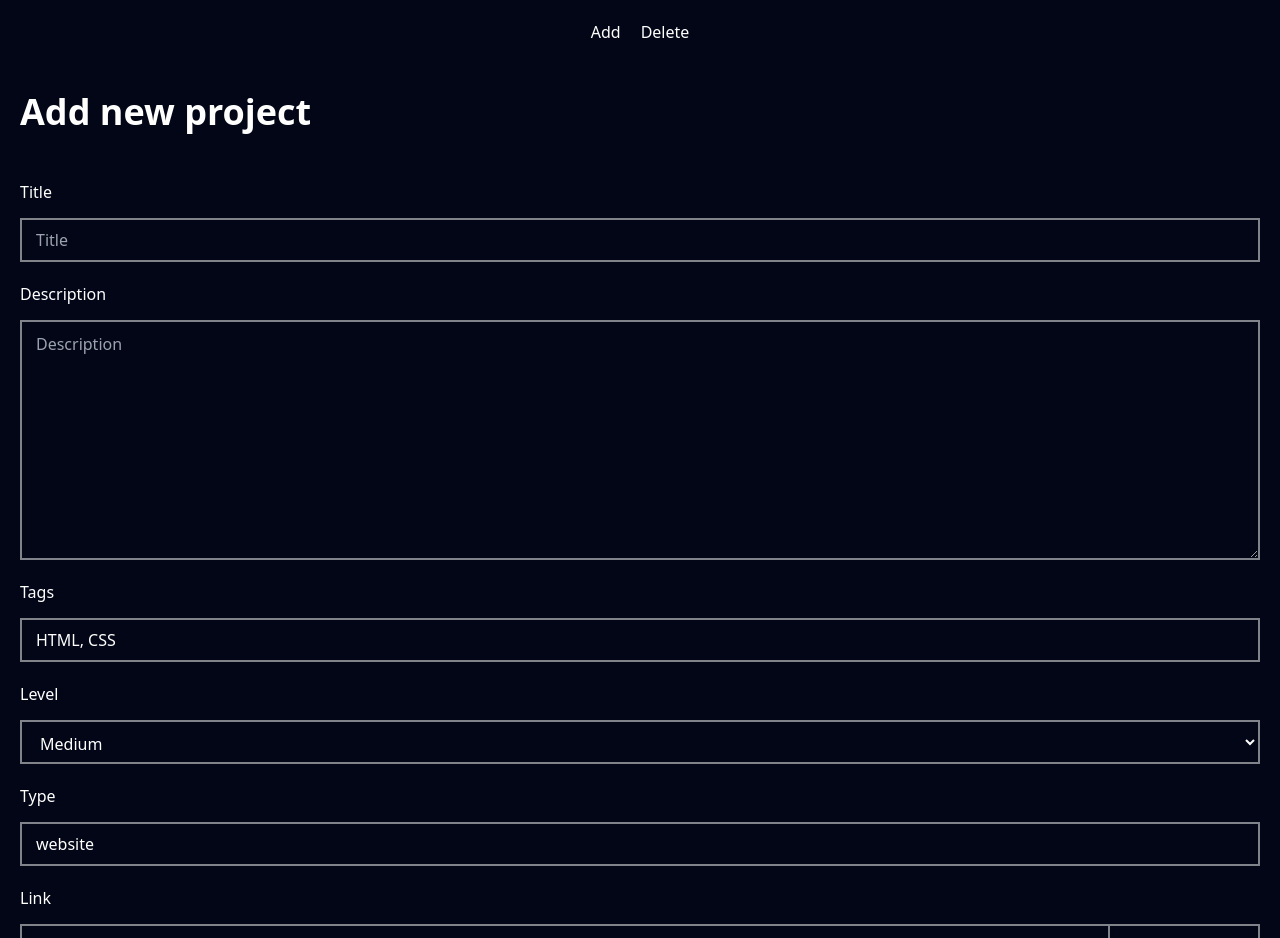
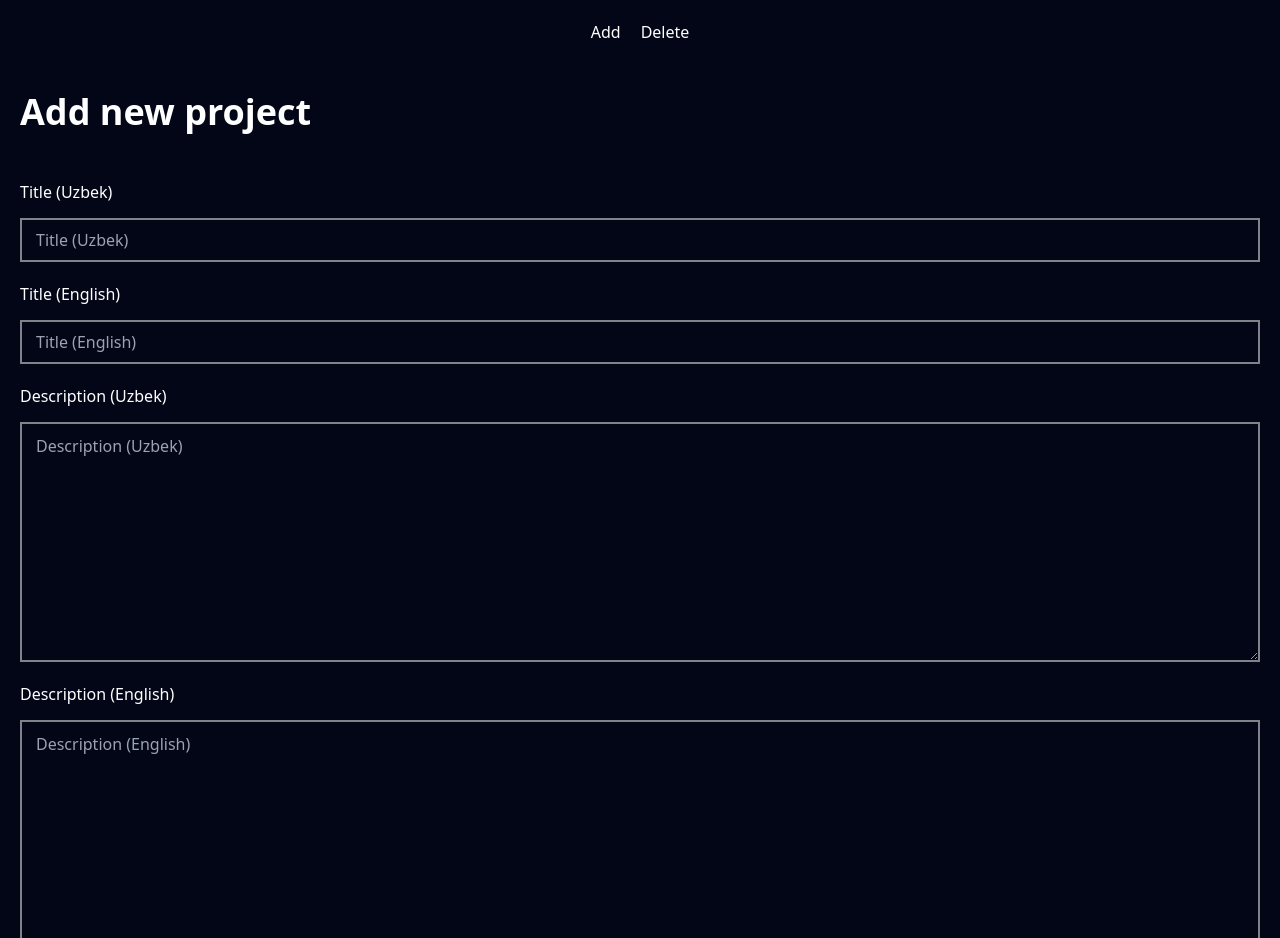
Before and after one commit to YaxyobekUz/portfolio-admin-panel, a React (Vite) app: page / in a window 1280 px wide. Shown: the top 938 px of the page. Built offline with nearby package versions, Linux system fonts and the light colour scheme; no server answers.

Commit message:
add en title & description inputs

```diff
--- a/index.html
+++ b/index.html
@@ -1,5 +1,5 @@
 <!DOCTYPE html>
-<html lang="uz">
+<html lang="en">
 
 <head>
   <meta charset="UTF-8">
--- a/src/components/AddProjectForm.jsx
+++ b/src/components/AddProjectForm.jsx
@@ -12,6 +12,7 @@ const AddProjectForm = () => {
   const storage = getStorage(app);
 
   const [title, setTitle] = useState("");
+  const [titleEn, setTitleEn] = useState("");
   const [type, setType] = useState("website");
   const [loader, setLoader] = useState(false);
   const [link, setLink] = useState("https://");
@@ -20,6 +21,7 @@ const AddProjectForm = () => {
   const [imageFile, setImageFile] = useState(null);
   const [urlType, setUrlType] = useState("website");
   const [description, setDescription] = useState("");
+  const [descriptionEn, setDescriptionEn] = useState("");
   const [githubLink, setGithubLink] = useState("https://github.com/");
 
   // Add project data
@@ -57,12 +59,12 @@ const AddProjectForm = () => {
 
     const projectData = {
       type,
-      title,
       level,
       githubLink,
-      description,
+      title: { uz: title, en: titleEn },
       link: { value: link, type: urlType },
       tags: tags.split(",").map((tag) => tag.trim()),
+      description: { uz: description, en: descriptionEn },
     };
 
     addProject(projectData, imageFile);
@@ -91,24 +93,47 @@ const AddProjectForm = () => {
     >
       {/* Title */}
       <label className="flex flex-col gap-3.5">
-        <span>Title</span>
+        <span>Title (Uzbek)</span>
         <input
           required
           type="text"
           value={title}
-          placeholder="Title"
+          placeholder="Title (Uzbek)"
           onChange={(e) => setTitle(e.target.value)}
+        />
+      </label>
+
+      {/* Title En */}
+      <label className="flex flex-col gap-3.5">
+        <span>Title (English)</span>
+        <input
+          required
+          type="text"
+          value={titleEn}
+          placeholder="Title (English)"
+          onChange={(e) => setTitleEn(e.target.value)}
         />
       </label>
 
       {/* Description */}
       <label className="flex flex-col gap-3.5">
-        <span>Description</span>
+        <span>Description (Uzbek)</span>
         <textarea
           required
           value={description}
-          placeholder="Description"
+          placeholder="Description (Uzbek)"
           onChange={(e) => setDescription(e.target.value)}
+        />
+      </label>
+
+      {/* Description En */}
+      <label className="flex flex-col gap-3.5">
+        <span>Description (English)</span>
+        <textarea
+          required
+          value={descriptionEn}
+          placeholder="Description (English)"
+          onChange={(e) => setDescriptionEn(e.target.value)}
         />
       </label>
 
--- a/src/pages/Delete.jsx
+++ b/src/pages/Delete.jsx
@@ -92,7 +92,7 @@ const Delete = () => {
                     {/* details */}
                     <div className="w-full space-y-1.5 overflow-hidden">
                       <h3 className="font-semibold line-clamp-1">
-                        {project.title}
+                        {project.title?.en}
                       </h3>
 
                       <p className="line-clamp-1 opacity-70">
```
